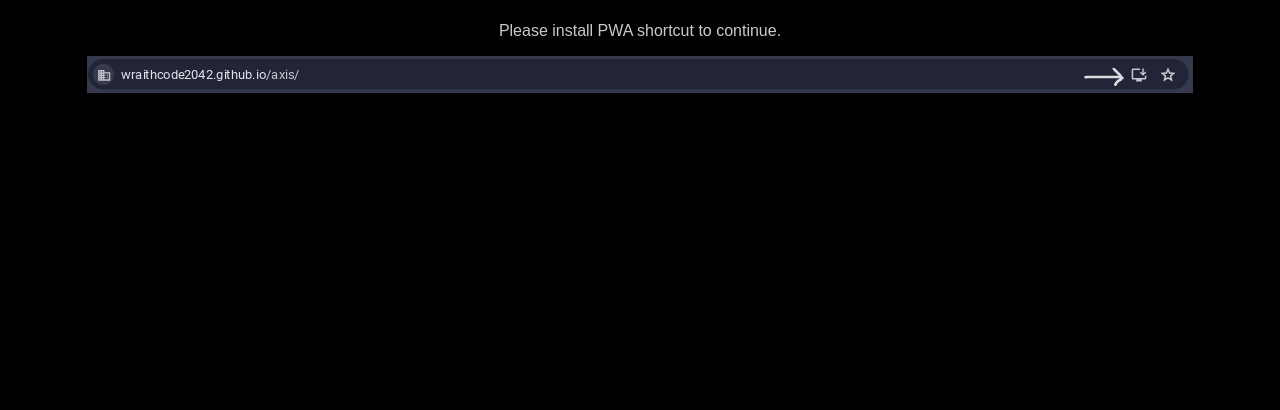
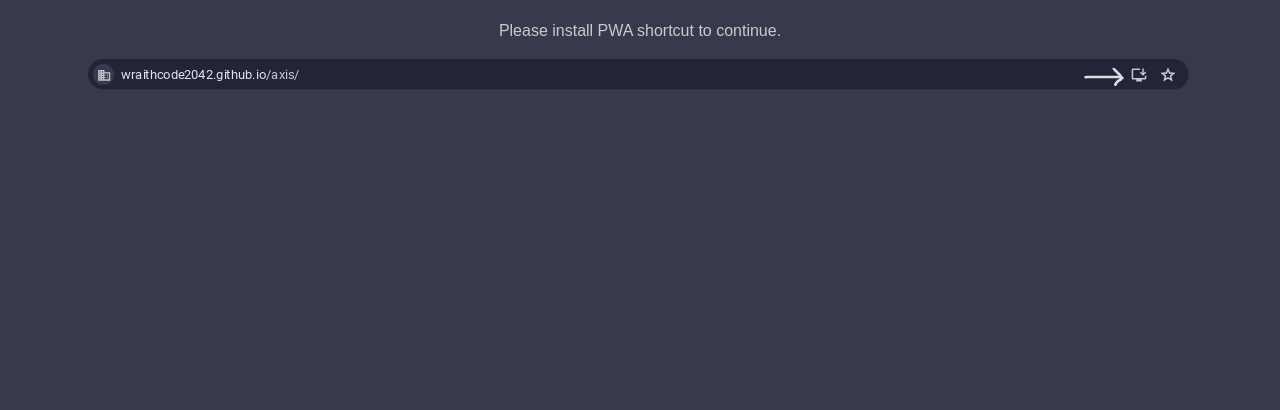
Before and after one commit to wraithcode2042/pwa-test, a plain HTML site: page index.html in a window 1280 px wide. Shown: the part 390-800 px from the top of the page. Drawn offline with Linux system fonts and the light colour scheme.

Commit message:
Update styles.css

```diff
--- a/styles.css
+++ b/styles.css
@@ -1,2 +1,2 @@
-body {font-family: Arial, sans-serif; background-color: #000000; color: #ffffff; margin: 0; height: 100vh; width: 100vw; display: flex; flex-direction: column; align-items: center; justify-content: center;}
+body {font-family: Arial, sans-serif; background-color: #373a4d; color: #ffffff; margin: 0; height: 100vh; width: 100vw; display: flex; flex-direction: column; align-items: center; justify-content: center;}
 p {color: #cacaca;}
```
